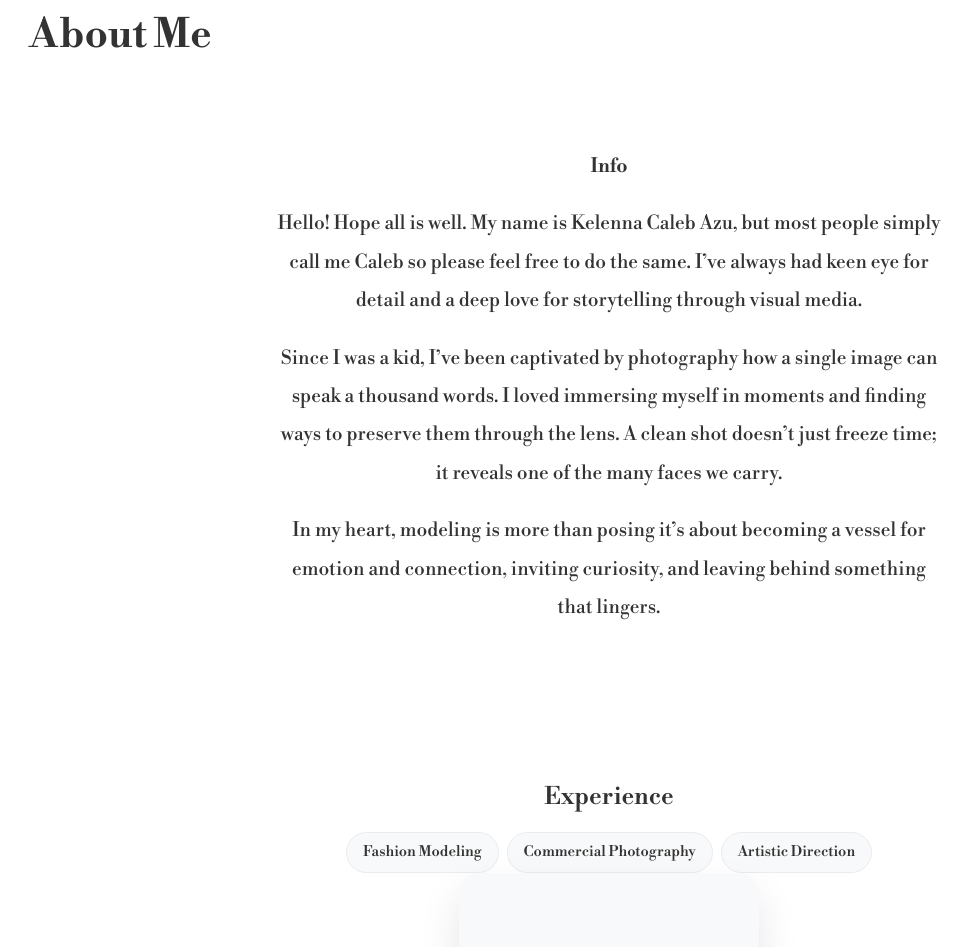
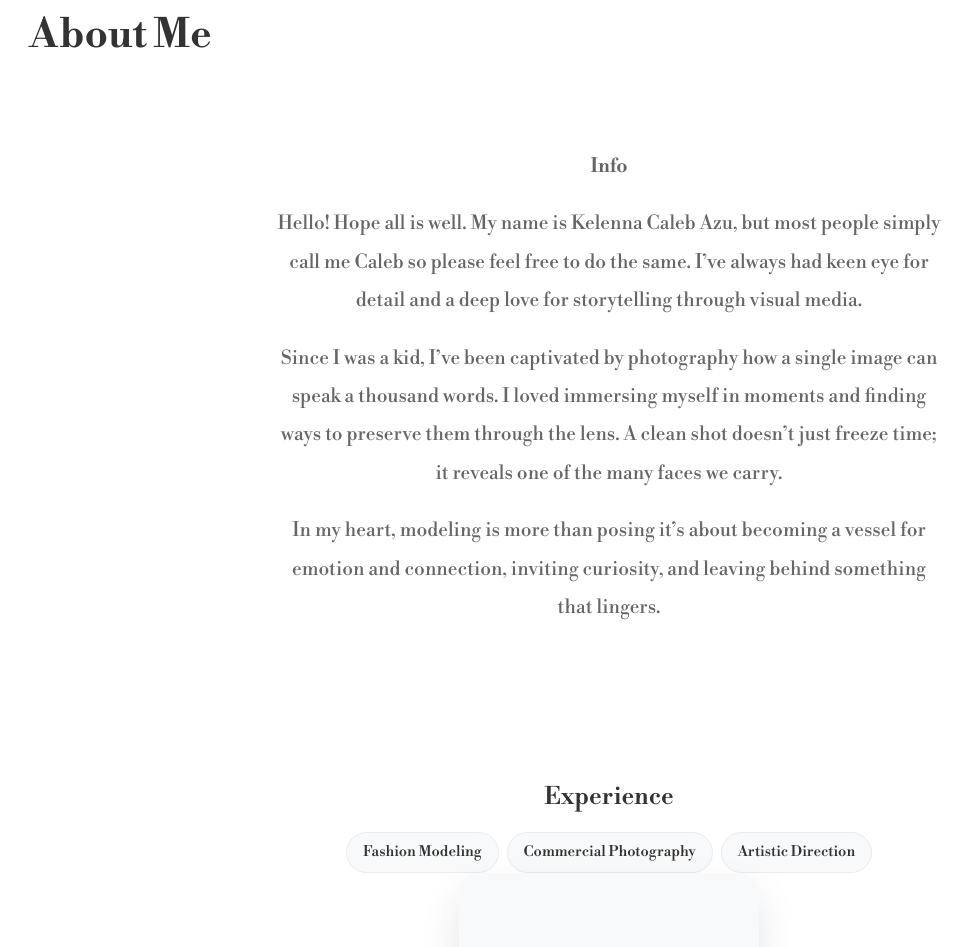
Before and after one commit to Tensuie/Portfolio-Model, a plain HTML site: page index.html in a window 1280 px wide. Shown: the part 923-1870 px from the top of the page, without its empty margins (31-1002 px from the left). Drawn offline with nearby package versions, Linux system fonts and the light colour scheme.

Commit message:
Update styles.css

```diff
--- a/styles.css
+++ b/styles.css
@@ -260,7 +260,7 @@ section {
 
 .about-text p {
     font-size: 1.2rem;
-    color: #lightgrey;
+    color: #666;
     margin-bottom: 1.2rem;
     line-height: 2;
     text-align: center;
```
